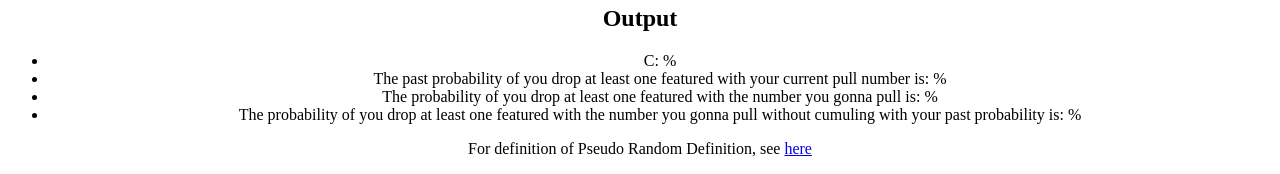
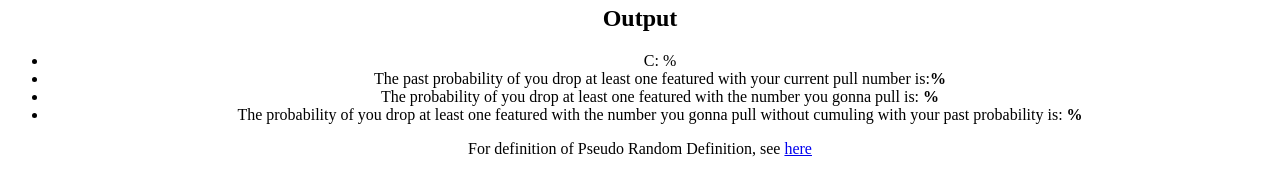
Before and after one commit to linxuhao/Gacha_calculator, a plain HTML site: page index.html in a window 1280 px wide. Shown: the part 205-379 px from the top of the page. Drawn offline with Linux system fonts and the light colour scheme.

Commit message:
make output bold

```diff
--- a/index.html
+++ b/index.html
@@ -78,9 +78,9 @@
         <h2>Output</h2>
         <ul>
             <li>C: <span id="c"></span>%</li>
-            <li>The past probability of you drop at least one featured with your current pull number is: <span id="pastProbability"></span>%</li>
-            <li>The probability of you drop at least one featured with the number you gonna pull is: <span id="probability"></span>%</li>
-            <li>The probability of you drop at least one featured with the number you gonna pull without cumuling with your past probability is: <span id="probaNoCumuWithPrevious"></span>%</li>
+            <li>The past probability of you drop at least one featured with your current pull number is:<b><span id="pastProbability"></span>%</b></li>
+            <li>The probability of you drop at least one featured with the number you gonna pull is: <b><span id="probability"></span>%</b></li>
+            <li>The probability of you drop at least one featured with the number you gonna pull without cumuling with your past probability is: <b><span id="probaNoCumuWithPrevious"></span>%</b></li>
         </ul>
         For definition of Pseudo Random Definition, see <a href="https://dota2.gamepedia.com/Random_distribution#Definition"> here </a>
     </center>
```
